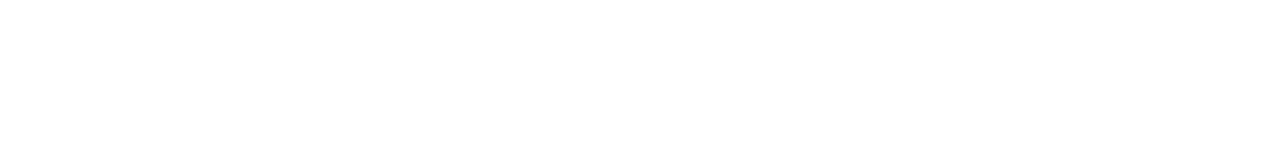
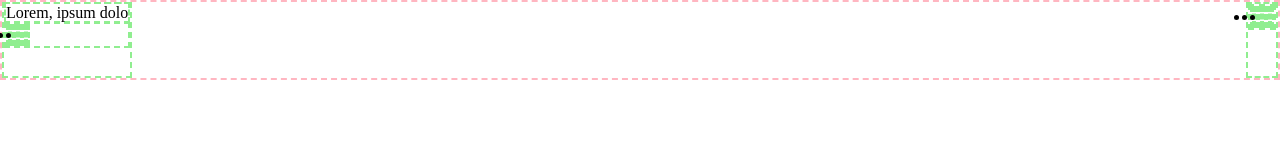
Before and after one commit to filippo-falcone/htmlcss-dropbox, a plain HTML site: page index.html in a window 1280 px wide. Drawn offline with Linux system fonts and the light colour scheme.

Commit message:
feat: add header structure

```diff
--- a/index.html
+++ b/index.html
@@ -18,8 +18,25 @@
     <link rel="stylesheet" href="style.css">
 </head>
 
-<body>
-
+<body class="debug">
+    <header>
+        <div class="header-left">
+            <span>Lorem, ipsum dolo</span>
+            <ul>
+                <li><a href=""></a></li>
+                <li><a href=""></a></li>
+                <li><a href=""></a></li>
+            </ul>
+        </div>
+        <div class="header-right">
+            <ul>
+                <li><a href=""></a></li>
+                <li><a href=""></a></li>
+                <li><a href=""></a></li>
+            </ul>
+        </div>
+        </div>
+    </header>
 </body>
 
 </html>
--- a/style.css
+++ b/style.css
@@ -6,3 +6,30 @@
 }
 
 /* #endregion */
+
+/* #region DEBUG */
+.debug>* {
+    border: 2px dashed lightpink;
+}
+
+.debug>* * {
+    border: 2px dashed lightgreen;
+}
+
+.debug>header {
+    min-height: 80px;
+}
+
+/* #endregion */
+
+/* #region HEADER */
+header {
+    display: flex;
+    justify-content: space-between;
+}
+
+header ul {
+    display: flex;
+}
+
+/* #endregion */
```
